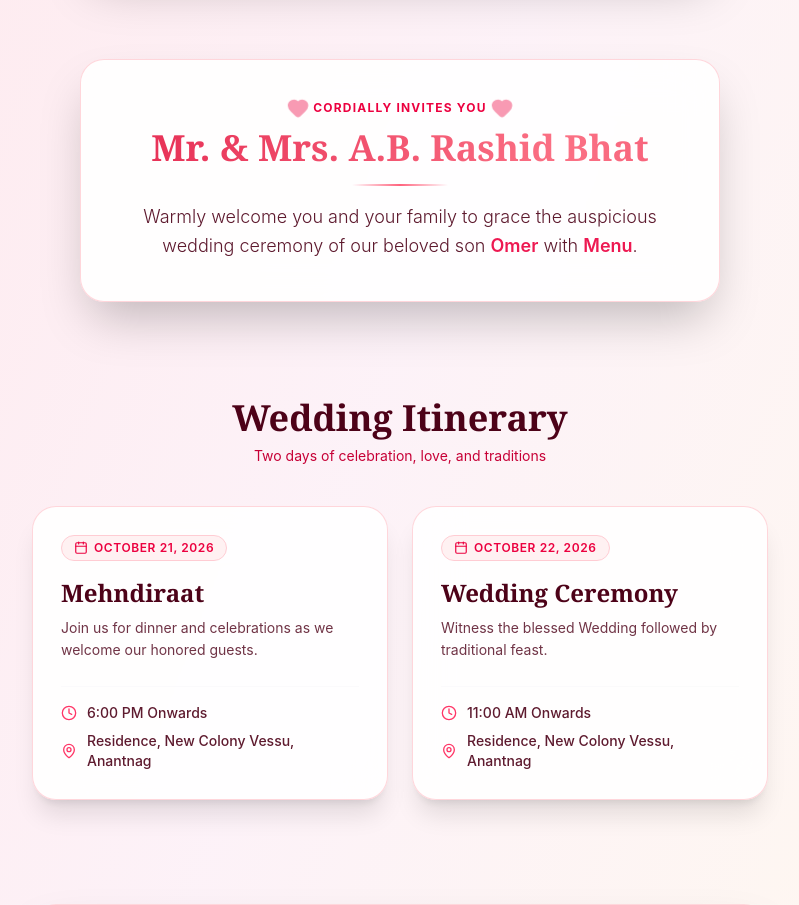
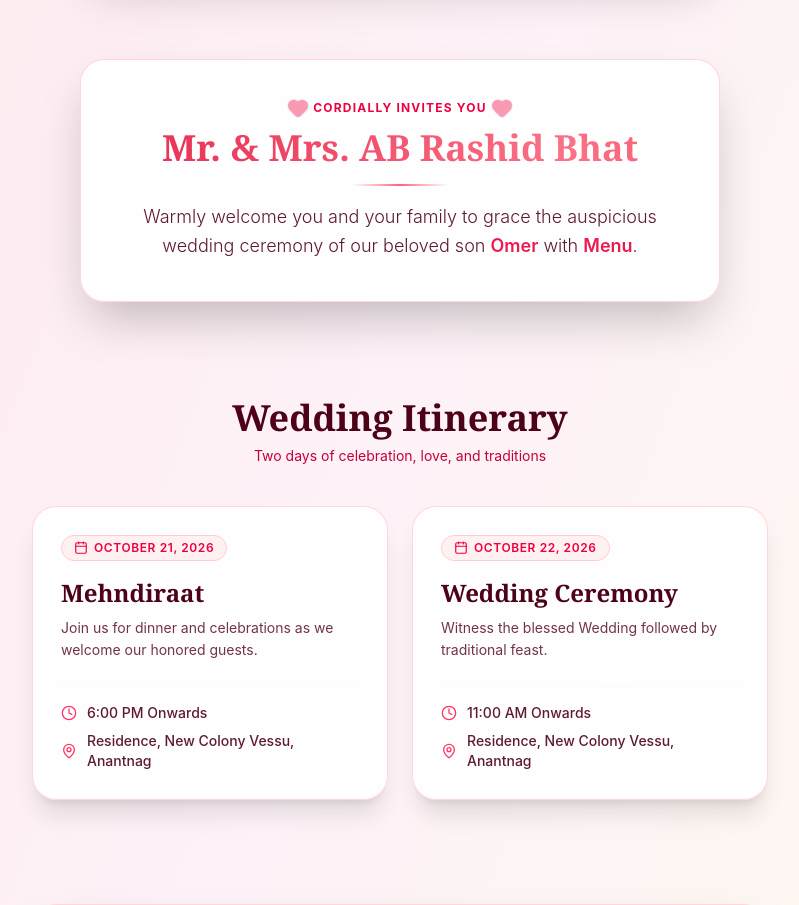
Before and after one commit to burhanbhatcuk10-dev/omer, a React (Vite) app: page / in a window 1280 px wide. Shown: the part 1360-2265 px from the top of the page, without its empty margins (240-1039 px from the left). Built offline with nearby package versions, Linux system fonts and the light colour scheme.

Commit message:
Update HostSection.jsx

```diff
--- a/src/components/HostSection.jsx
+++ b/src/components/HostSection.jsx
@@ -17,7 +17,7 @@ export default function HostSection({ theme }) {
           <Heart className="w-3.5 h-3.5 fill-rose-600 animate-ping" /> Cordially Invites You <Heart className="w-3.5 h-3.5 fill-rose-600 animate-ping" />
         </h3>
         <h2 className="font-serif text-3xl sm:text-4xl font-bold mb-4 shimmer-text">
-          Mr. &amp; Mrs. A.B. Rashid Bhat
+          Mr. &amp; Mrs. AB Rashid Bhat
         </h2>
         <div className="w-24 h-0.5 bg-gradient-to-r from-transparent via-rose-400 to-transparent mx-auto my-4"></div>
         <p className="text-base sm:text-lg leading-relaxed opacity-90 font-light">
```
